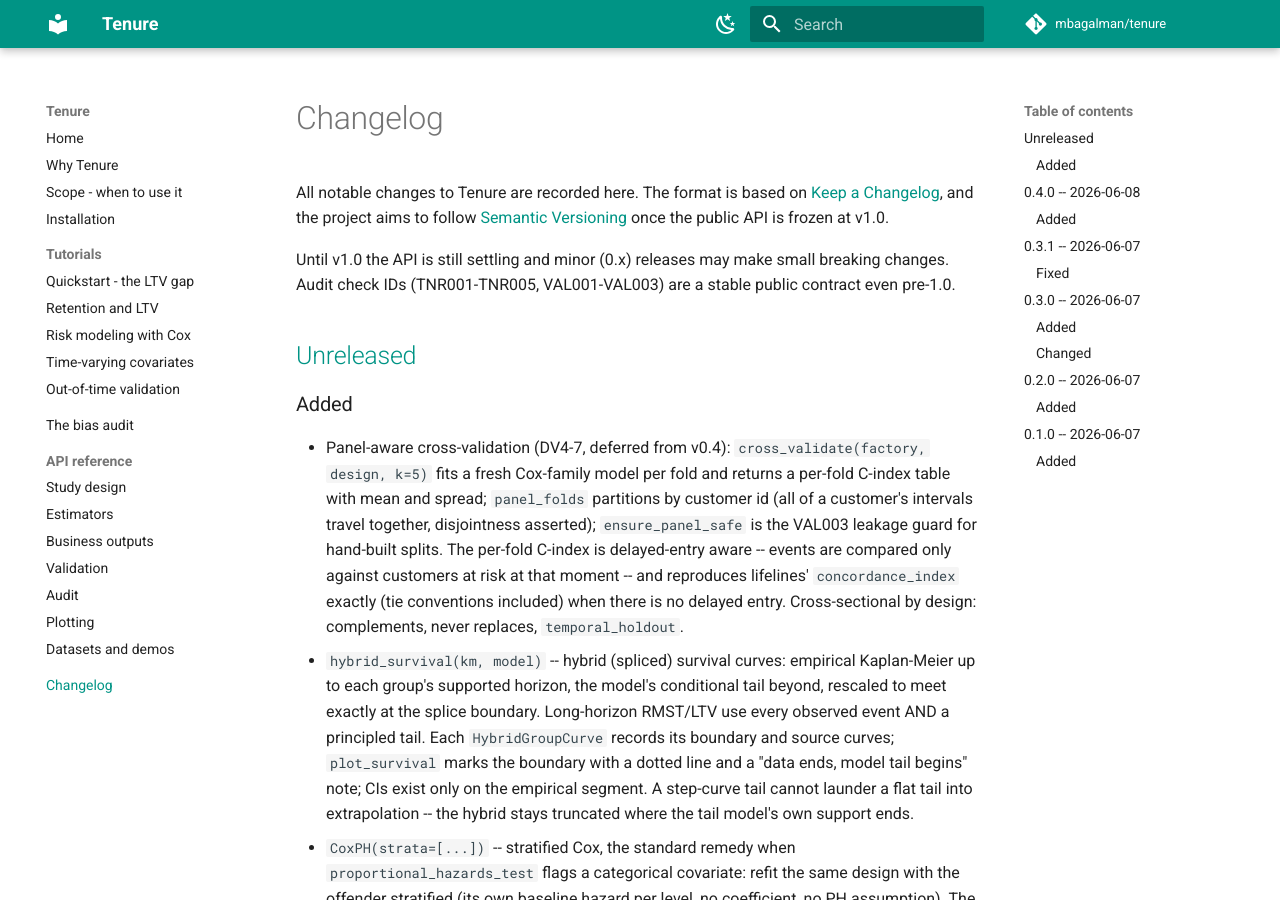
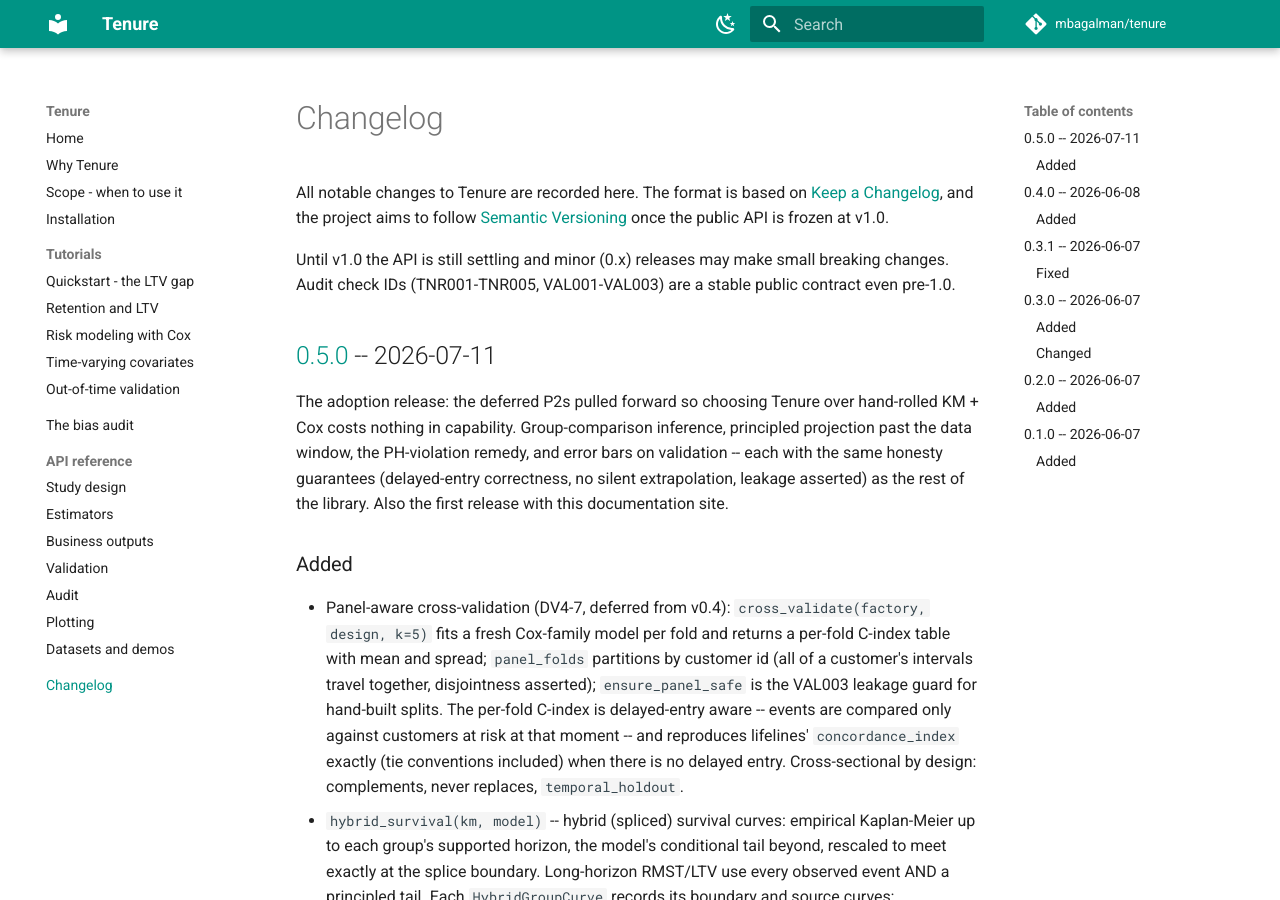
Before and after one commit to mbagalman/tenure, an MkDocs documentation site: the page built from docsite/changelog.md, in a window 1280 px wide and 900 px high. Built offline with MkDocs 1.6.1 and Material for MkDocs 9.7.7, drawn with Linux system fonts in a browser that asks for light colours; comment, search, counter and statistics services are not loaded.

Commit message:
release: version 0.5.0 -- the adoption release
Promotes the five post-v0.4 pull-forwards to a tagged release: log-rank test
(left-truncation aware), parametric survival (Weibull/exponential/lognormal/
loglogistic), hybrid empirical+modeled curves (A12), stratified Cox
(PH-violation remedy), and panel-aware cross-validation (DV4-7) -- plus the
MkDocs documentation site, the Scope page, and this changelog.

- Version 0.5.0 in pyproject.toml and tenure.__version__.
- Changelog: Unreleased promoted to [0.5.0] -- 2026-07-11 with a release
  summary; link section updated.
- README: status blockquote covers v0.5; new "Beyond the data window (v0.5)"
  section with a self-contained, executed-and-verified snippet exercising all
  five features.
- Docsite: index status note + capability-table rows for the new surface;
  installation version check reads 0.5.0.

263 tests pass; ruff clean; mkdocs --strict clean.

Co-Authored-By: Claude Fable 5 (1M context) <noreply@anthropic.com>

```diff
--- a/docsite/changelog.md
+++ b/docsite/changelog.md
@@ -7,7 +7,13 @@ All notable changes to Tenure are recorded here. The format is based on
 Until v1.0 the API is still settling and minor (0.x) releases may make small breaking changes.
 Audit check IDs (TNR001-TNR005, VAL001-VAL003) are a stable public contract even pre-1.0.
 
-## [Unreleased]
+## [0.5.0] -- 2026-07-11
+
+The adoption release: the deferred P2s pulled forward so choosing Tenure over hand-rolled KM + Cox
+costs nothing in capability. Group-comparison inference, principled projection past the data
+window, the PH-violation remedy, and error bars on validation -- each with the same honesty
+guarantees (delayed-entry correctness, no silent extrapolation, leakage asserted) as the rest of
+the library. Also the first release with this documentation site.
 
 ### Added
 
@@ -154,7 +160,7 @@ with the study-design audit as the hero feature.
 - Packaging: MIT license, pyproject/hatchling, ruff, pytest, GitHub Actions (Linux + Windows),
   Python 3.10+.
 
-[Unreleased]: https://github.com/mbagalman/tenure/compare/v0.4.0...HEAD
+[0.5.0]: https://github.com/mbagalman/tenure/releases/tag/v0.5.0
 [0.4.0]: https://github.com/mbagalman/tenure/releases/tag/v0.4.0
 [0.3.1]: https://github.com/mbagalman/tenure/releases/tag/v0.3.1
 [0.3.0]: https://github.com/mbagalman/tenure/releases/tag/v0.3.0
--- a/pyproject.toml
+++ b/pyproject.toml
@@ -4,7 +4,7 @@ build-backend = "hatchling.build"
 
 [project]
 name = "tenure"
-version = "0.4.0"
+version = "0.5.0"
 description = "Audit-first survival analysis for B2C customer churn -- makes the correct churn study design the default."
 readme = "README.md"
 requires-python = ">=3.10"
--- a/tenure/__init__.py
+++ b/tenure/__init__.py
@@ -61,7 +61,7 @@ from tenure.validation import (
 )
 from tenure.workflow import RetentionResult, RetentionStudy
 
-__version__ = "0.4.0"
+__version__ = "0.5.0"
 
 __all__ = [
     "StudyDesign",
```
Also changed, not shown: README.md (+40 -3 lines), docsite/index.md (+6 -2 lines), docsite/installation.md (+1 -1 lines).
